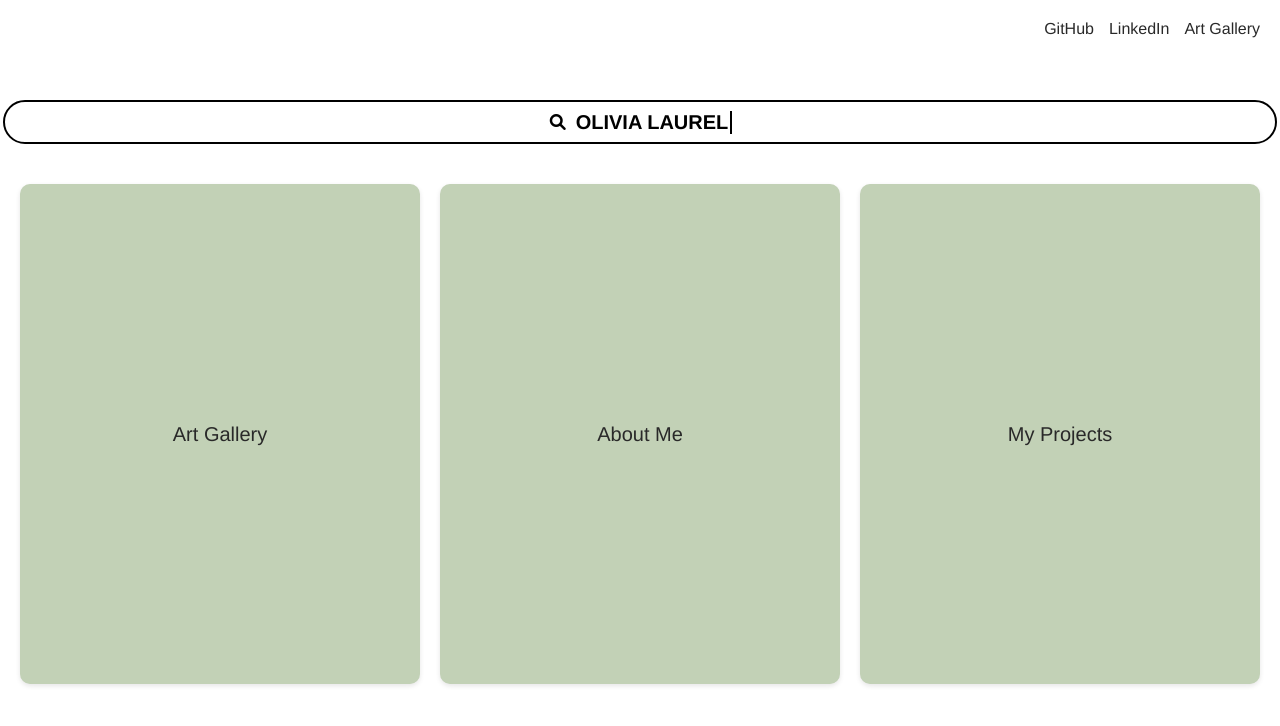
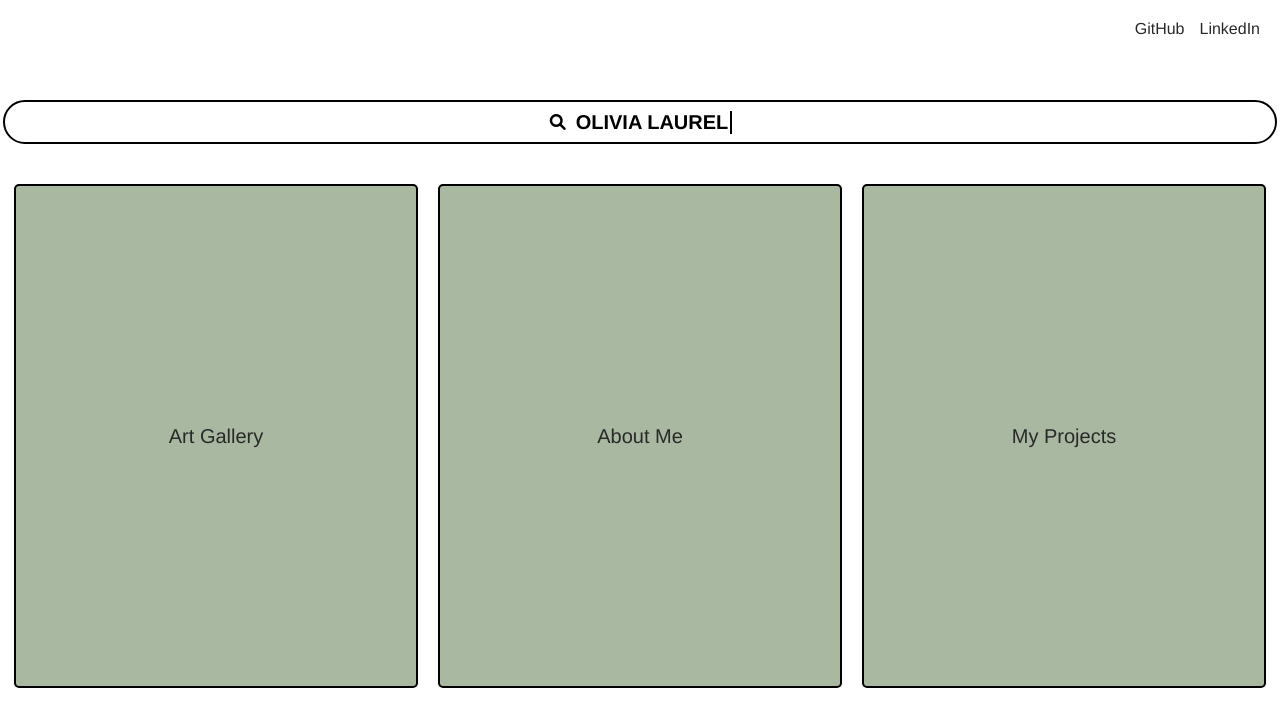
Before and after one commit to livlaurel/personalwebsite, a React (Create React App) app: page / in a window 1280 px wide. Shown: the top 726 px of the page. Built offline with nearby package versions, Linux system fonts and the light colour scheme.

Commit message:
fixing home page design

```diff
--- a/src/Home.css
+++ b/src/Home.css
@@ -58,7 +58,7 @@ html, body {
   justify-content: center;
   align-items: center;
   border-radius: 30px;
-  margin-top: 60px; /* Adjust this value to position it below the links */
+  margin-top: 60px;
 }
 
 .info-boxes {
@@ -69,7 +69,8 @@ html, body {
 }
 
 .info-box {
-  background-color: #c2d1b6;
+  background-color: #a9b8a0;
+  border: 2px solid #000000;
   display: flex;
   justify-content: center;
   align-items: center;
@@ -78,11 +79,11 @@ html, body {
   text-decoration: none;
   color: #292929;
   font-size: 20px;
-  border-radius: 10px;
-  box-shadow: 0 2px 5px rgba(0, 0, 0, 0.1);
+  border-radius: 5px;
   transition: background-color 0.3s;
 }
 
 .info-box:hover {
-  background-color: #a9b8a0;
+  background-color: #ffffff;
+  transform: scale(1.02);
 }
--- a/src/Home.tsx
+++ b/src/Home.tsx
@@ -11,7 +11,6 @@ function Home() {
         <nav className="header-links">
           <a href="https://github.com/livlaurel" target="_blank" rel="noopener noreferrer">GitHub</a>
           <a href="https://www.linkedin.com/in/olivialaurel/" target="_blank" rel="noopener noreferrer">LinkedIn</a>
-          <Link to="/gallery">Art Gallery</Link>
         </nav>
       </header>
       <div className="searchbar-container">
```
Also changed, not shown: public/manifest.json, 1 other file (tests, documents, lock files or other folders).
